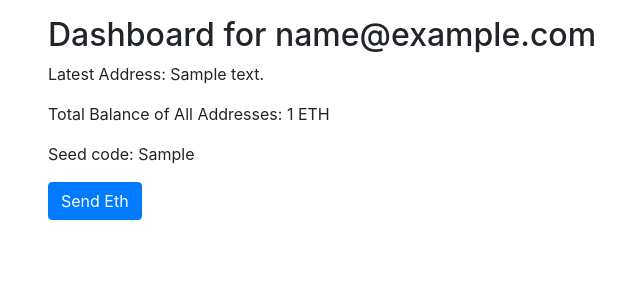
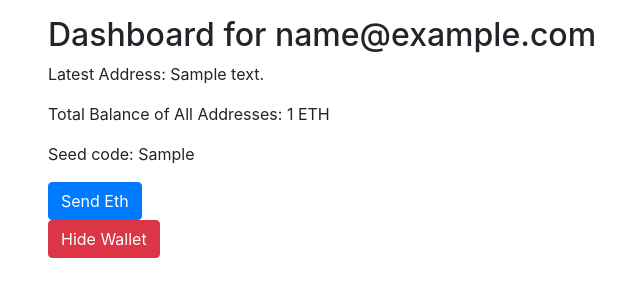
Before and after one commit to Max77788/SecondCryptoWalletApp, a Flask app: template templates/dashboard.html in a window 1280 px wide. Shown: the part 56-356 px from the top of the page, without its empty margins (37-677 px from the left). Run offline with Flask 3, Linux system fonts and the light colour scheme; the template is opened without the code that fills it: most values are stand-ins (such as "Sample title", 1, 10 or a date in 2020); some libraries are stand-ins or nearby versions.

Commit message:
Added hide wallet button

```diff
--- a/index.py
+++ b/index.py
@@ -77,11 +77,31 @@ def login():
             flash('Login Unsuccessful. Please check email and password', 'danger')
   return render_template('login.html', title='Login', form=form)
 
+
+@app.route('/hide_wallet', methods=['POST'])
+def hide_wallet():
+    user_id = session.get('user_id')
+    if not user_id:
+        flash('You need to log in to hide a wallet.', 'warning')
+        return redirect(url_for('login'))
+
+    user = User.objects(id=user_id).first()
+    if user:
+        user.update(wallet_hidden=True)
+        flash('Your wallet has been hidden.', 'success')
+    else:
+        flash('User not found.', 'danger')
+
+    return redirect(url_for('dashboard'))
+
+
 @app.route('/dashboard')
 def dashboard():
     user_id = session.get('user_id')
     print("user id", user_id, " debugging line")  # debugging line
     if not user_id:
+        # Flash a message to inform the user of the redirection reason
+        flash('You need to be logged in to access the dashboard.', 'warning')
         # Redirect to login if no user is in session
         return redirect(url_for('login'))
 
@@ -90,8 +110,10 @@ def dashboard():
 
     user = User.objects(id=user_id).first()
     if not user:
-        # Handle case where user is not found
-        return "User not found", 404
+        # Flash a message to inform the user that their account could not be found
+        flash('User not found. Please login again.', 'danger')
+        # Redirect to login if the user is not found
+        return redirect(url_for('login'))
 
     """
     wallets = user.wallets
@@ -111,7 +133,7 @@ def dashboard():
 
     user_email = user.email
 
-    return render_template('dashboard.html', latest_address=address_to_display, total_balance=total_balance, seed_phrase=seed_phrase, user_email=user_email)
+    return render_template('dashboard.html', latest_address=address_to_display, total_balance=total_balance, seed_phrase=seed_phrase, user_email=user_email, wallet_hidden=user.wallet_hidden)
 
 
 @app.route('/send_ethereum', methods=['POST', 'GET'])
--- a/models_mongo.py
+++ b/models_mongo.py
@@ -1,4 +1,4 @@
-from mongoengine import Document, StringField, ReferenceField, ListField, EmailField, CASCADE, connect, disconnect
+from mongoengine import Document, StringField, ReferenceField, ListField, EmailField, BooleanField, CASCADE, connect, disconnect
 
 # disconnect()
 
@@ -10,6 +10,7 @@ class User(Document):
     private_key = StringField(required=True, max_length=256)
     primary_seed_phrase = StringField(required=True, max_length=512)
     primary_address = StringField(required=True, max_length=120)
+    wallet_hidden = BooleanField(default=False)
     # MongoEngine does not use 'relationship'. Use ReferenceField or ListField for references.
 
     # off for now
--- a/templates/dashboard.html
+++ b/templates/dashboard.html
@@ -3,10 +3,17 @@
 {% block content %}
 
 <h2>Dashboard for {{ user_email }}</h2>
-<p>Latest Address: {{ latest_address }}</p>
-<p>Total Balance of All Addresses: {{ total_balance }} ETH</p>
-<p>Seed code: {{ seed_phrase }}</p>
+{% if not wallet_hidden %}
+    <p>Latest Address: {{ latest_address }}</p>
+    <p>Total Balance of All Addresses: {{ total_balance }} ETH</p>
+    <p>Seed code: {{ seed_phrase }}</p>
 
-<a href="{{ url_for('send_ethereum') }}" class="btn btn-primary" role="button">Send Eth</a>
+    <a href="{{ url_for('send_ethereum') }}" class="btn btn-primary" role="button">Send Eth</a>
+    <form action="{{ url_for('hide_wallet') }}" method="post" onsubmit="return confirm('Are you sure you want to hide your wallet?');">
+        <button type="submit" class="btn btn-danger">Hide Wallet</button>
+    </form>
+{% else %}
+    <p>No wallet!</p>
+{% endif %}
 
 {% endblock %}
```
